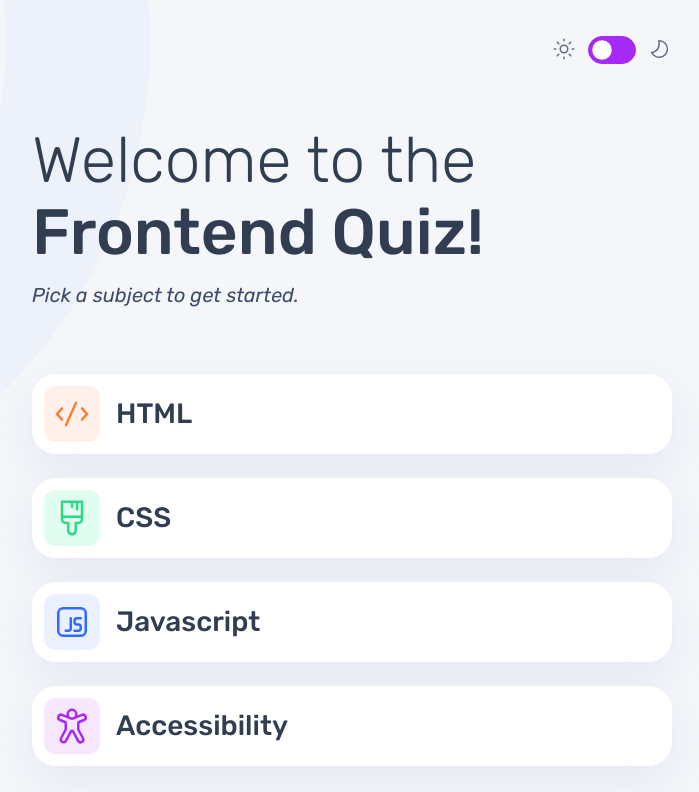
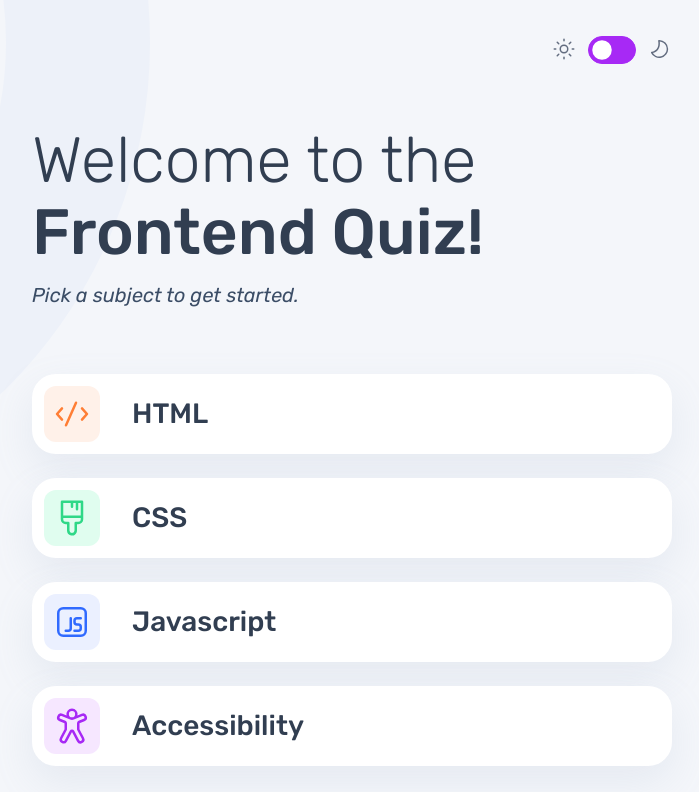
Before and after one commit to eduardgacea/fem-quiz-app, a React (Vite) app: page / in a window 1280 px wide. Shown: the top 792 px of the page, without its empty margins (288-987 px from the left). Built offline with nearby package versions, Linux system fonts and the light colour scheme.

Commit message:
add style fix for Option component

```diff
--- a/src/ui/Option.tsx
+++ b/src/ui/Option.tsx
@@ -1,4 +1,4 @@
-import { TABLET_BREAKPOINT } from "../config/config";
+import { DESKTOP_BREAKPOINT, TABLET_BREAKPOINT } from "../config/config";
 import { Theme } from "../types/themeTypes";
 import { Status } from "../types/gameTypes";
 import { RootState } from "../redux/store";
@@ -67,12 +67,20 @@ const MainContainer = styled.li<MainContainerProps>`
             font: var(--f-tablet-option);
         }
     }
+
+    @media screen and (min-width: ${DESKTOP_BREAKPOINT}px) {
+        padding: ${props => (props.$isTransparent ? "0" : "1.25rem")};
+    }
 `;
 
 const ContentWrapper = styled.div`
     display: flex;
     align-items: center;
     gap: 1rem;
+
+    @media screen and (min-width: ${TABLET_BREAKPOINT}px) {
+        gap: 2rem;
+    }
 `;
 
 const IconContainer = styled.div<IconContainerProps>`
@@ -111,6 +119,10 @@ const IconContainer = styled.div<IconContainerProps>`
         & > img {
             width: var(--i-size-tablet);
         }
+    }
+
+    @media screen and (min-width: ${DESKTOP_BREAKPOINT}px) {
+        border-radius: 0.5rem;
     }
 `;
 
```
